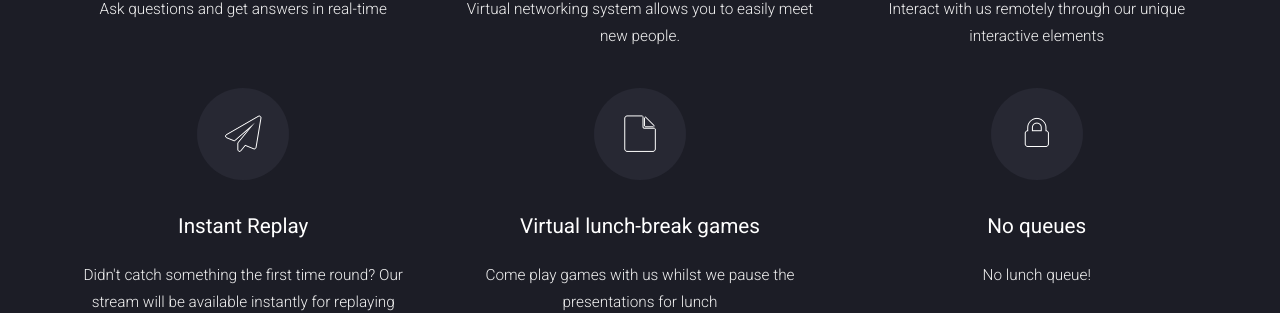
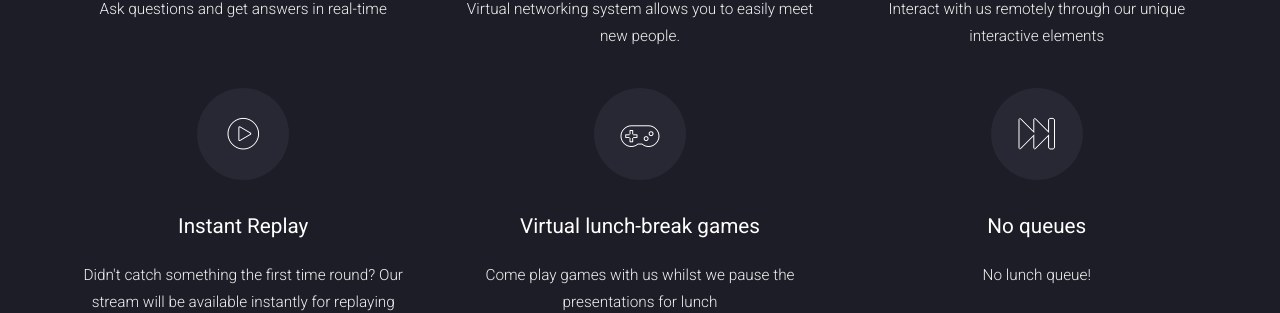
Before and after one commit to TechExeter/conference-2020, a Jekyll site: the page built from index.html, in a window 1280 px wide. Shown: the part 4089-4402 px from the top of the page. Built offline with Jekyll 4.4.1, drawn with Linux system fonts in a browser that asks for light colours; comment, search, counter and statistics services are not loaded.

Commit message:
Reduced loading animation speed, udpated frontpage icons

```diff
--- a/assets/css/main.css
+++ b/assets/css/main.css
@@ -2055,10 +2055,10 @@
 		}
 
 		body.landing:after {
-			-moz-animation: overlay-hide 1.5s ease-in forwards !important;
-			-webkit-animation: overlay-hide 1.5s ease-in forwards !important;
-			-ms-animation: overlay-hide 1.5s ease-in forwards !important;
-			animation: overlay-hide 1.5s ease-in forwards !important;
+			-moz-animation: overlay-hide 0.5s ease-in forwards !important;
+			-webkit-animation: overlay-hide 01.5s ease-in forwards !important;
+			-ms-animation: overlay-hide 0.5s ease-in forwards !important;
+			animation: overlay-hide 0.5s ease-in forwards !important;
 			background: #1c1d26;
 			content: '';
 			display: block;
--- a/index.html
+++ b/index.html
@@ -105,17 +106,17 @@
 									<p>Interact with us remotely through our unique interactive elements</p>
 								</section>
 								<section class="4u 6u$(medium) 12u$(xsmall)">
-									<span class="icon alt major fa-paper-plane"></span>
+									<span class="icon alt major fa-play-circle"></span>
 									<h3>Instant Replay</h3>
 									<p>Didn't catch something the first time round? Our stream will be available instantly for replaying</p>
 								</section>
 								<section class="4u 6u(medium) 12u$(xsmall)">
-									<span class="icon alt major fa-file"></span>
+									<span class="icon alt major fa-gamepad"></span>
 									<h3>Virtual lunch-break games</h3>
 									<p>Come play games with us whilst we pause the presentations for lunch</p>
 								</section>
 								<section class="4u$ 6u$(medium) 12u$(xsmall)">
-									<span class="icon alt major fa-lock"></span>
+									<span class="icon alt major fa-fast-forward"></span>
 									<h3>No queues</h3>
 									<p>No lunch queue!</p>
 								</section>
```
Also changed, not shown: other parts of index.html (+1 -0 lines).
